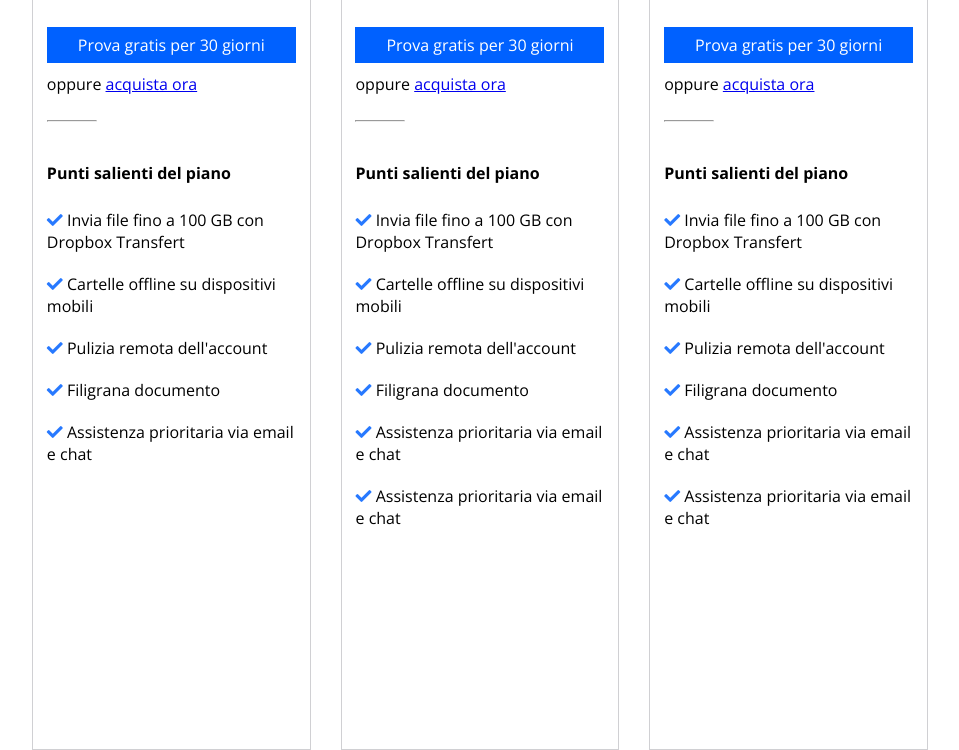
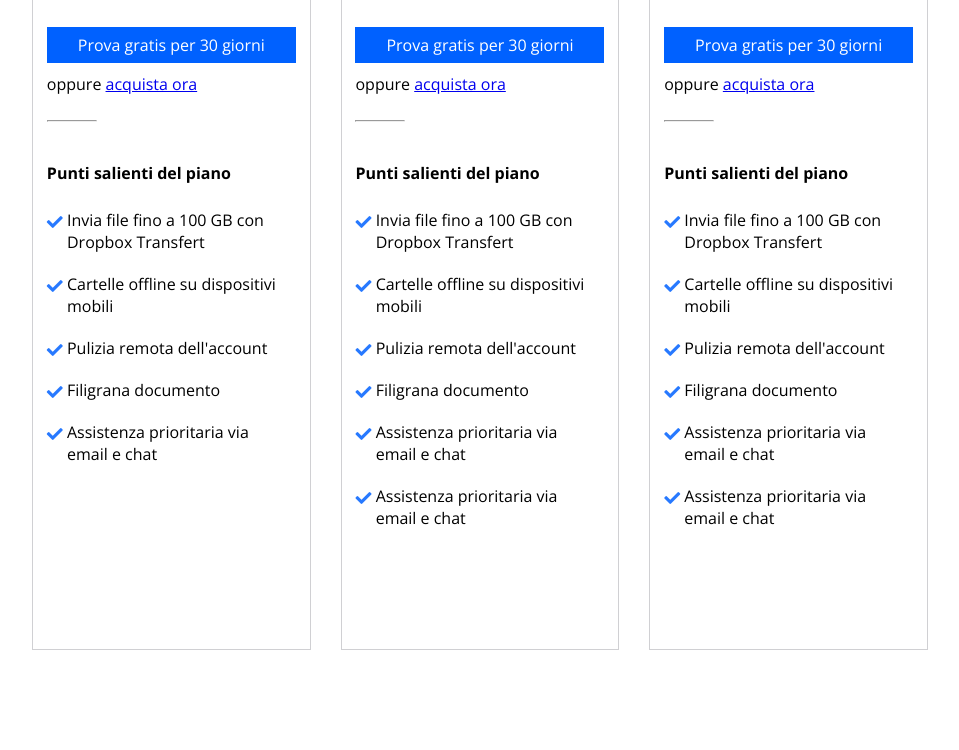
Before and after one commit to manfred-commits/htmlcss-dropbox, a plain HTML site: page index.html in a window 1280 px wide. Shown: the part 1464-2214 px from the top of the page, without its empty margins (160-1119 px from the left). After the commit the page ends 2114 px from the top, so only its background shows below. Drawn offline with nearby package versions, Linux system fonts and the light colour scheme.

Commit message:
added features list text alignment fix

```diff
--- a/css/style.css
+++ b/css/style.css
@@ -141,7 +141,7 @@ div.radio-box span {
 .singol-plan,
 .team-plan,
 .adv-plan{
-    min-height: 1100px;
+    min-height: 1000px;
     background-color: white;
     border: 1px solid #d0d0d3;
     float: left;
@@ -194,6 +194,11 @@ div.radio-box span {
     display: inline-block;
     margin: 10px 0;
 }
+.column-formatting .plan-privileges li span{
+    display: inline-block;
+    vertical-align: top;
+    width: 90%;
+}
 .columns-btn{
     text-align: center;
     display: inline-block;
@@ -209,4 +214,5 @@ div.radio-box span {
 }
 .fa-check{
     color: #2779ff;
+    vertical-align: middle;
 }
--- a/index.html
+++ b/index.html
@@ -109,11 +109,11 @@
                                     <ul>
                                         <li>
                                             <i class="fas fa-check"></i>
-                                            Invia file fino a 100 GB con Dropbox Transfert
+                                            <span>Invia file fino a 100 GB con Dropbox Transfert</span>
                                         </li>
                                         <li>
                                             <i class="fas fa-check"></i>
-                                            Cartelle offline su dispositivi mobili
+                                            <span>Cartelle offline su dispositivi mobili</span>
                                         </li>
                                         <li>
                                             <i class="fas fa-check"></i>
@@ -125,7 +125,7 @@
                                         </li>
                                         <li>
                                             <i class="fas fa-check"></i>
-                                            Assistenza prioritaria via email e chat
+                                            <span>Assistenza prioritaria via email e chat</span>
                                         </li>
                                     </ul>
                                 </div>
@@ -164,11 +164,11 @@
                                    <ul>
                                         <li>
                                             <i class="fas fa-check"></i>
-                                            Invia file fino a 100 GB con Dropbox Transfert
+                                            <span>Invia file fino a 100 GB con Dropbox Transfert</span>
                                         </li>
                                         <li>
                                             <i class="fas fa-check"></i>
-                                            Cartelle offline su dispositivi mobili
+                                            <span>Cartelle offline su dispositivi mobili</span>
                                         </li>
                                         <li>
                                             <i class="fas fa-check"></i>
@@ -180,11 +180,11 @@
                                         </li>
                                         <li>
                                             <i class="fas fa-check"></i>
-                                            Assistenza prioritaria via email e chat
+                                            <span>Assistenza prioritaria via email e chat</span>
                                         </li>
                                         <li>
                                             <i class="fas fa-check"></i>
-                                            Assistenza prioritaria via email e chat
+                                            <span>Assistenza prioritaria via email e chat</span>
                                         </li>
                                     </ul>
                                </div>
@@ -223,11 +223,11 @@
                                <ul>
                                     <li>
                                         <i class="fas fa-check"></i>
-                                        Invia file fino a 100 GB con Dropbox Transfert
+                                        <span>Invia file fino a 100 GB con Dropbox Transfert</span>
                                     </li>
                                     <li>
                                         <i class="fas fa-check"></i>
-                                        Cartelle offline su dispositivi mobili
+                                        <span>Cartelle offline su dispositivi mobili</span>
                                     </li>
                                     <li>
                                         <i class="fas fa-check"></i>
@@ -239,11 +239,11 @@
                                     </li>
                                     <li>
                                         <i class="fas fa-check"></i>
-                                        Assistenza prioritaria via email e chat
+                                        <span>Assistenza prioritaria via email e chat</span>
                                     </li>
                                     <li>
                                         <i class="fas fa-check"></i>
-                                        Assistenza prioritaria via email e chat
+                                        <span>Assistenza prioritaria via email e chat</span>
                                     </li>
                                 </ul>
                            </div>
```
